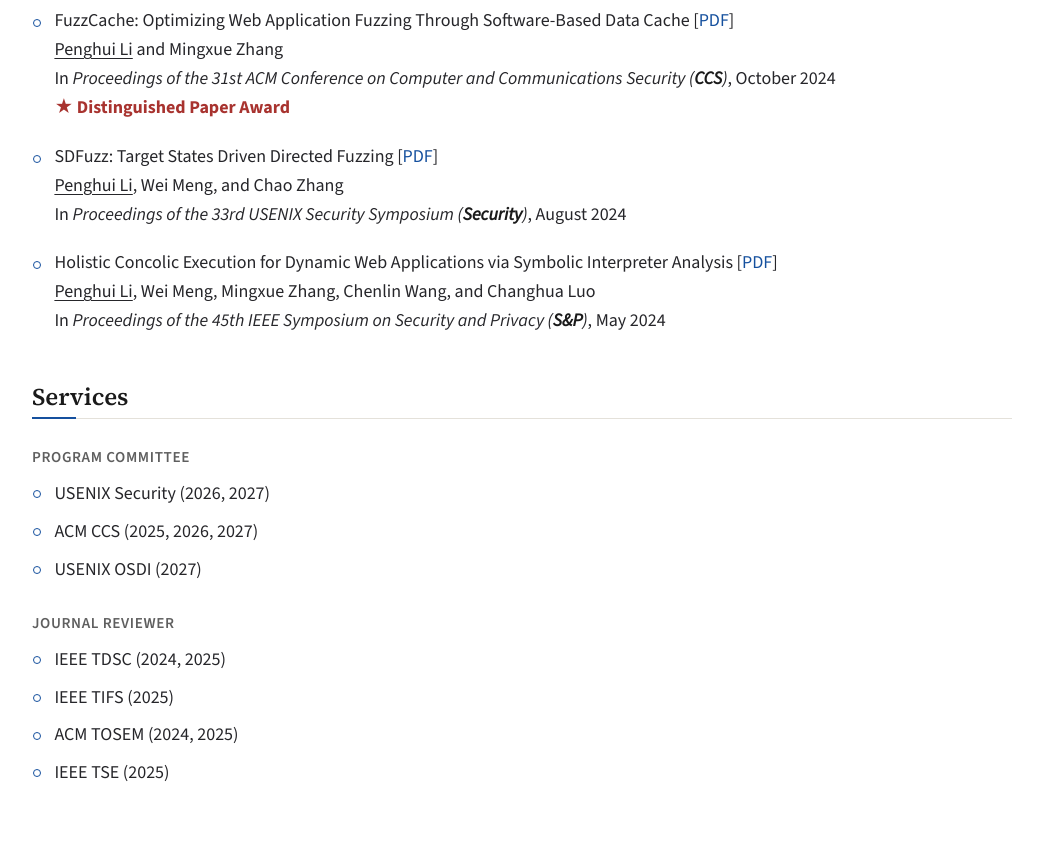
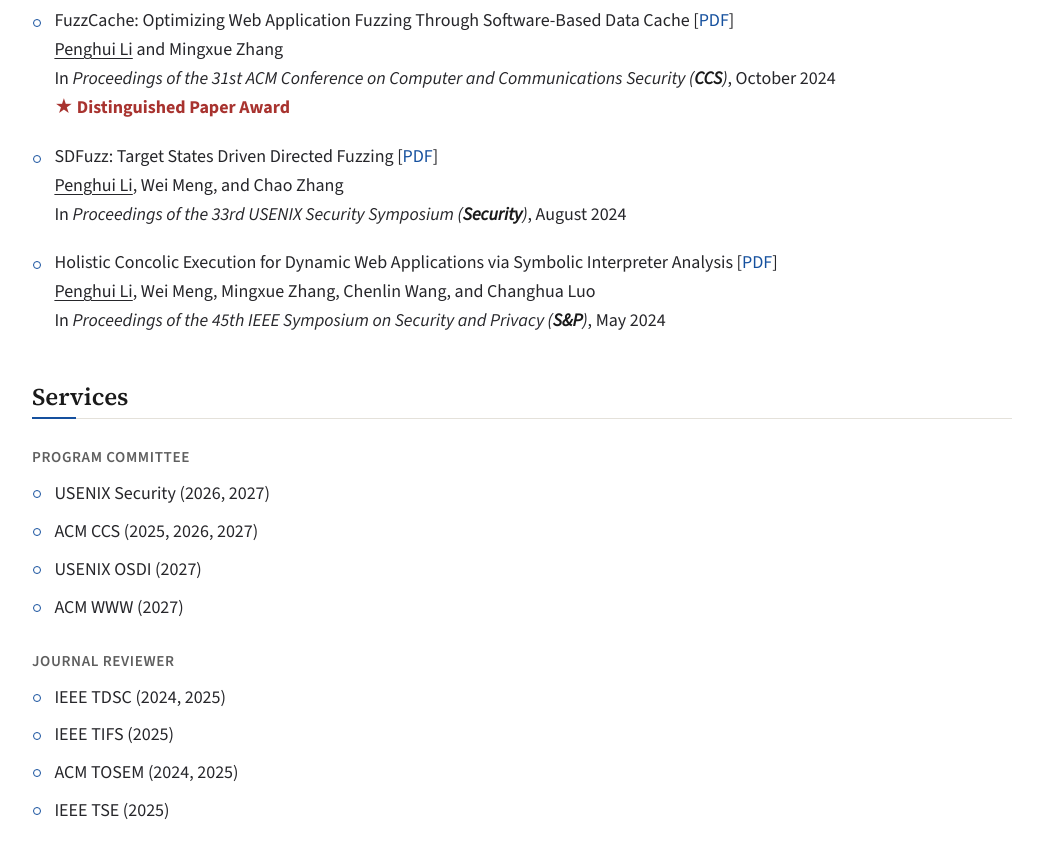
Before and after one commit to peng-hui/peng-hui.github.io, a plain HTML site: page index.html in a window 1280 px wide. Shown: the part 1280-2137 px from the top of the page, without its empty margins (118-1161 px from the left). Drawn offline with nearby package versions, Linux system fonts and the light colour scheme.

Commit message:
Add ACM WWW 2027 to services
Co-Authored-By: Claude Opus 5.5 <noreply@anthropic.com>

```diff
--- a/index.html
+++ b/index.html
@@ -131,6 +131,10 @@ In <i>Proceedings of the 45th IEEE Symposium on Security and Privacy (<b>S&P</b>
 <li><p>USENIX OSDI (2027)</p>
 </li>
 </ul>
+<ul>
+<li><p>ACM WWW (2027)</p>
+</li>
+</ul>
 <h3>Journal Reviewer</h3>
 <ul>
 <li><p>IEEE TDSC (2024, 2025)</p>
```
